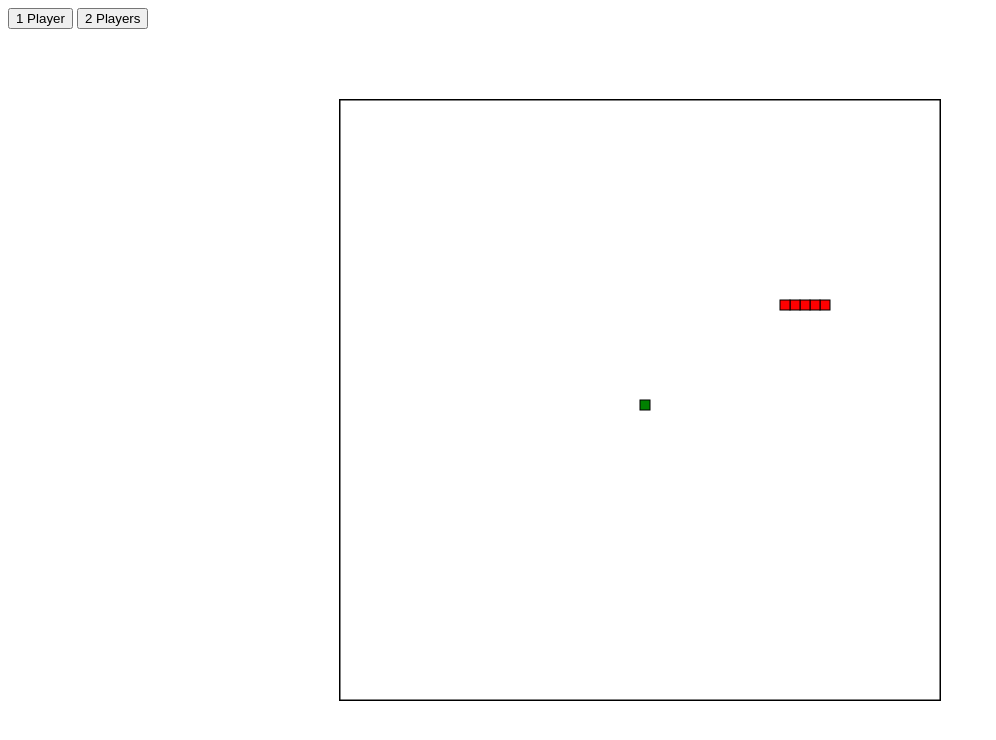
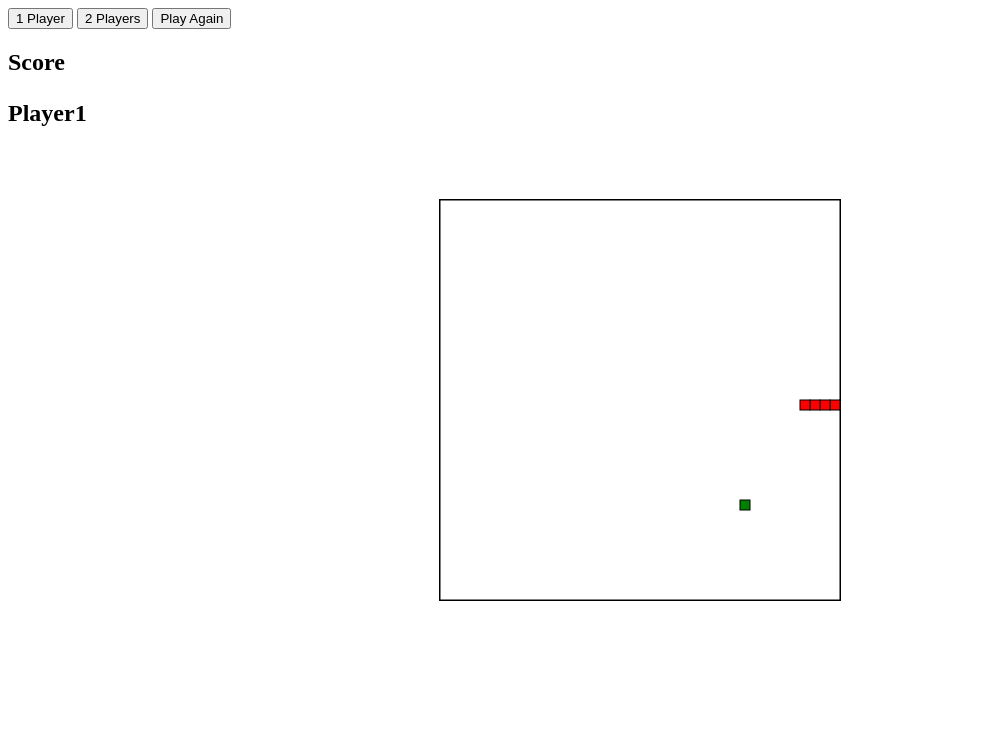
Before and after one commit to hakeymmhd/GA-Project-1_Snake, a plain HTML site: page index.html in a window 1280 px wide. Both pictures are taken after a click on the button "1 Player". Shown: the whole page, without its empty margins (0-996 px from the left). Drawn offline with nearby package versions, Linux system fonts and the light colour scheme.

Commit message:
implemented fscore feature for both single and multi-player

```diff
--- a/app.js
+++ b/app.js
@@ -14,6 +14,7 @@ $(() => {
             this.dx = dx;           // snake horizontal movement
             this.dy = dy;           // snake vertical movement
             this.changing_direction = changing_direction; // for resetting flag after each dir change for subsequent changes
+            this.score = 0;
 
             this.goLeft = left;
             this.goUp = up;
@@ -31,7 +32,7 @@ $(() => {
             //   {x: 130, y: 200},
             ];
           }
-ß
+
           drawSnake() {
             //console.log(this);
             this.body.forEach((cb) => {
@@ -48,6 +49,8 @@ $(() => {
             // console.log(`${food_x} - ${food_y}`);
             if (this.body[0].x === food_x && this.body[0].y === food_y) {
                 foodGen(this);
+                this.score += 10;
+               document.getElementById(`${this.name}`).innerHTML = this.getScore();
             } else {
                 this.body.pop();
             }
@@ -107,8 +110,18 @@ $(() => {
             return leftLimit || rightLimit || topLimit || bottomLimit
         }
 
-        getSnakePos () {
+        getSnakePos() {
             return this.body;
+        }
+
+        createScore() {
+            let playerTag = $('<p>').text(`${this.name}`);
+            let p1 = $('<p>').attr('id', `${this.name}`);
+            $('#Score').append(playerTag, p1);
+        }
+
+        getScore () {
+            return this.score;
         }
     }
 
@@ -160,11 +173,16 @@ $(() => {
 
     const singlePl = document.getElementById("singlePlayer");
     const multiPl = document.getElementById("multiPlayer");
+
     singlePl.addEventListener("click", () => {
+        snake1.createScore();
         singleMode();
         console.log("single mode clicked");
     });
+
     multiPl.addEventListener("click", () => {
+        snake1.createScore();
+        snake2.createScore();
         multiMode();
         console.log("Multiplayer mode clicked");
     });
@@ -203,6 +221,8 @@ $(() => {
                 singleMode();
             }, 100)
         }
+
+
     }
     // singleMode();
 })
--- a/index.html
+++ b/index.html
@@ -16,9 +16,12 @@
 
 <body>
 
-    <canvas id="canvas1" width="600" height="600"></canvas>
+    <canvas id="canvas1" width="400" height="400"></canvas>
 
     <button id="singlePlayer">1 Player</button>
     <button id="multiPlayer">2 Players</button>
+    <button id="restart">Play Again</button>
+
+    <h2 id="Score">Score</h2>
 </body>
 </html>
```
